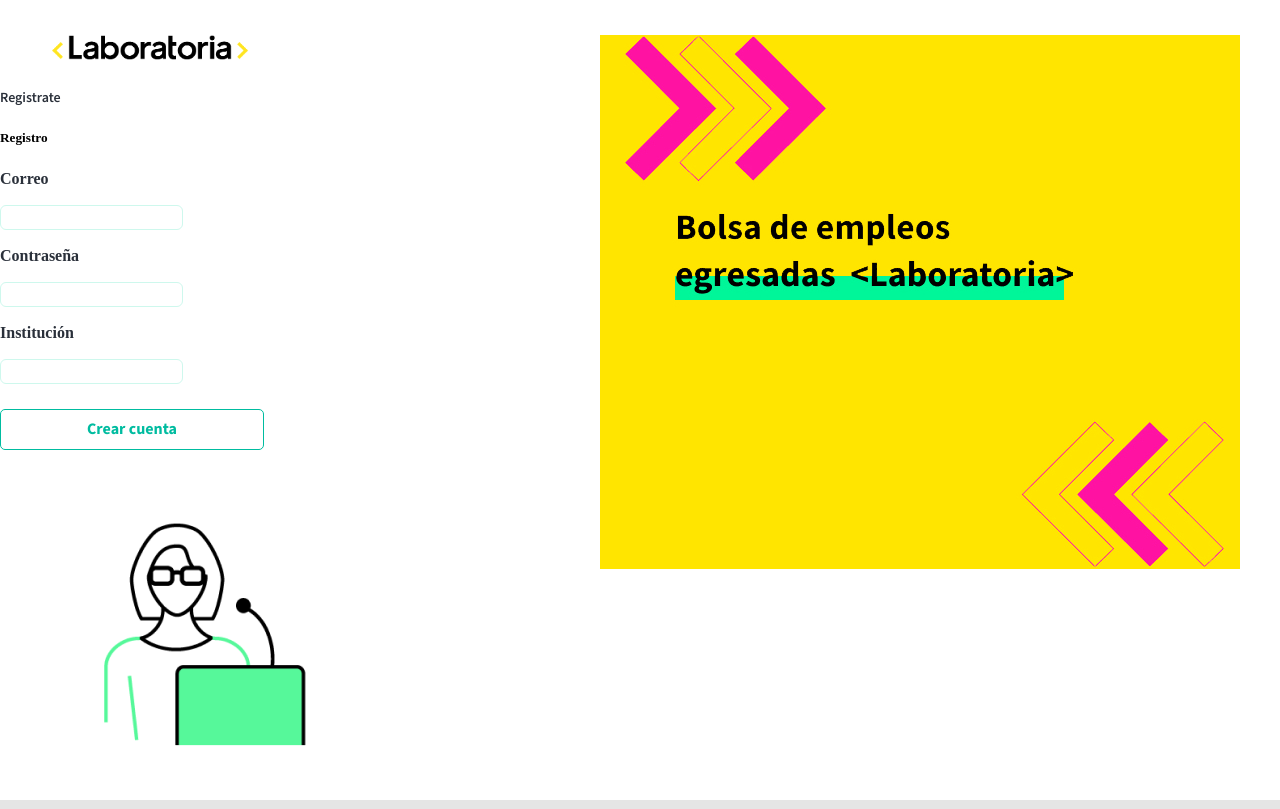
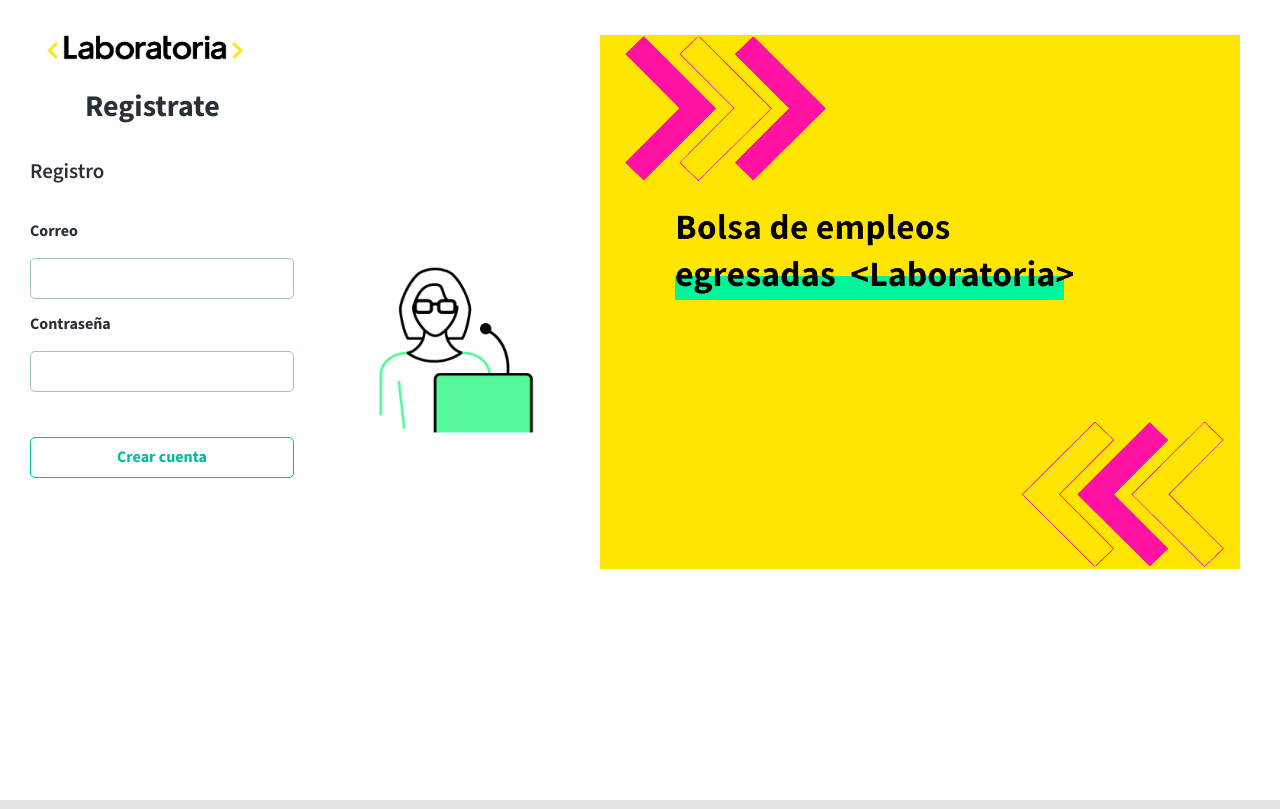
Before and after one commit to nataliabarriga/SCL011-Laborum-Postulante, a React (Create React App) app: page /Registro in a window 1280 px wide. Built offline with nearby package versions, Linux system fonts and the light colour scheme.

Commit message:
css registro

```diff
--- a/src/Component/Login.css
+++ b/src/Component/Login.css
@@ -2,34 +2,44 @@
 
 .container-principal {
   display: flex;
-  flex-direction: column;
+  flex-direction: row;
   background-color: white;
   width: 100%;
   height: 100vh;
 }
 
 .logoLaboratoria{
-    width: 230px;
-    margin-top: 10px;
-    margin-left: 35px;
+  width: 230px;
+  margin-top: 10px;
 }
 
-.container-left{
-  width: 350px;
+.container-lo{
+  width: 264px;
   margin-left: 30px;
   font-family: 'Mada';
   color: #2A303A;
 }
 
-.container-left h3 {
+.container-form {
+  font-style: normal;
+  font-weight: bold;
+  font-size: 16px;
+  line-height: 22px;
+
+}
+.container-title-login h3 {
   font-style: normal;
   font-weight: bold;
   font-size: 30px;
   line-height: 32px;
   text-align: left;
+  margin-left: 55px;
 }
 
-.container-left h5 {
+.container-title-login h5 {
+  font-family: 'Mada';
+  font-style: normal;
+  font-weight: bold;
   font-weight: 600;
   font-size: 21px;
   line-height: 27px;
@@ -70,10 +80,46 @@
     color: #00BCA0;
 }
 
+.btn-create-account-cuenta {
+  background-color: transparent;
+  border: 01px solid #00BCA0;
+  border-radius: 5px;
+  margin-left: 0px;
+  margin-top: 45px;
+  width: 264px;
+  height: 41px;
+  font-family: 'Mada';
+  font-style: normal;
+  font-weight: bold;
+  font-size: 16px;
+  color: #00BCA0;
+}
+
 .cuenta {
   display: flex;
   flex-direction: row;
 }
+
+.cuenta p {
+  margin-right: 3px;
+}
+
+.remember-me {
+  display: flex;
+  flex-direction: row;
+  justify-content: space-between;
+}
+
+.remember-me p {
+  font-family: 'Mada';
+  font-style: normal;
+  font-weight: 600;
+  font-size: 12px;
+}
+
+  .color {
+    color: #C78D00;
+  }
 
 .texto{
     font-family: 'Mada';
@@ -97,12 +143,18 @@
     text-decoration: none;
 
 }
-.cont-Img-Egresada{
+.cont-Img-Egresada,
+.cont-Img-Egresada-registro {
     position: absolute;
     width: 264px;
     height: 264px;
-    left: 320px;
+    left: 300px;
     top: 213px;
+}
+
+.cont-Img-Egresada-registro img {
+  width: 270px;
+  height: 264px;
 }
 
 .container-background{
--- a/src/Component/Login.js
+++ b/src/Component/Login.js
@@ -1,11 +1,11 @@
-import React from "react";
-import { withRouter, Link } from "react-router-dom";
-import firebase from "firebase";
-import "./Login.css";
-import logo from "../img/logo.png";
-import egresada from "../img/mono (1).png";
+import React from 'react';
+import { withRouter, Link } from 'react-router-dom';
+import firebase from 'firebase';
+import './Login.css';
+import logo from '../img/logo.png';
+import egresada from '../img/mono (1).png';
 import yellowBox from '../img/home-lab.jpg';
-import Registry from './registry'
+// import Registry from './registry'
 
 const Login = props => {
   const singIn = (email, password) => {
@@ -14,26 +14,26 @@
       .signInWithEmailAndPassword(email, password)
 
       .then(() => {
-        console.log("hola");
-        props.history.push("/Home");
+        console.log('hola');
+        props.history.push('/Home');
       })
 
-      .catch(function(error) {
+      .catch(function(error){
         // Handle error.
         console.log(error);
       });
   };
 
   const handleClick = () => {
-    let email = document.getElementById("Email").value;
-    let password = document.getElementById("Password").value;
+    let email = document.getElementById('Email').value;
+    let password = document.getElementById('Password').value;
     singIn(email, password);
-    console.log("hola", email);
+    console.log('Hola', email);
   };
 
   return (
     <div className="container-principal">
-      <div className='container-lo'>
+      <div className="container-lo">
         <div>
           <img src={logo} alt="logo laboratoria" className="logoLaboratoria" />
         </div>
@@ -51,7 +51,7 @@
               type="Email"
               placeholder="Ingrese Correo"
               className="form-control"
-            ></input>
+            />
           </div>
 
           <div className="col-md-3">
@@ -61,10 +61,13 @@
               type="Password"
               placeholder="Ingrese Clave"
               className="form-control"
-            ></input>
+            />
           </div>
 
-          <div >recuerdame -- olvidaste tu contraseña</div>
+          <div className="remember-me">
+            <p>Recuérdame</p>
+            <p className="color">¿Olvidaste tu contraseña?</p>
+          </div>
 
           <div className="col-md-3">
             <button className="btn-create-account" onClick={handleClick}>
@@ -72,19 +75,19 @@
             </button>
           </div>
 
-          <div>
-            <p className='texto'> no tienes cuenta
-           <Link to="/Registro" className='textoRegistry'>Registrate</Link></p>
+          <div className="cuenta">
+            <p className="texto">¿No tienes cuenta?</p>
+            <Link to="/Registro" className='textoRegistry'>Registrate</Link>
           </div>
         </form>
       </div>
 
-      <div className='cont-Img-Egresada'>
+      <div className="cont-Img-Egresada">
         <img src={egresada} alt="img laborum" className="img-Login" />
       </div>
 
       <div className="container-background">
-       <img src={yellowBox} alt='img Box' className='YellowBox'/>
+        <img src={yellowBox} alt="img Box" className="YellowBox" />
       </div>
 
     </div>
--- a/src/Component/registry.js
+++ b/src/Component/registry.js
@@ -1,9 +1,9 @@
 import React from 'react';
 import { auth } from '../ConfigFirebase/FirebaseInit';
-//import './registry.css';
 import logo from '../img/logo.png';
 import laborum from '../img/laborum.png';
 import yellowBox from '../img/home-lab.jpg';
+import './Login.css';
 
 class Registry extends React.Component {
     handleChange = e => {
@@ -56,26 +56,32 @@
 
     render() {
         return (
-            <div className="container-principal col-12">
-                <form className="container-form col-4" onSubmit={this.handleSubmit}>
-                    <div>
+            <div className="container-principal">
+                    <div className="container-lo">
                         <img src={logo} alt="logo laboratoria" className="logoLaboratoria" />
+
+                    <div className="container-title-login">
+                        <h3 className="registrate">Registrate</h3>
+                        <h5>Registro</h5>
+
                     </div>
-                    <div className="container-title-registry">
-                        <h3 className="registrate">Registrate</h3>
-                    </div>
-                    <h5 className="registro col-2">Registro</h5>
-                    <label className="title-label col-2" >Correo</label>
-                    <input onChange={this.handleChange} type="email" name="email" id="email" className="email" />
-                    <label className="title-label col-2" >Contraseña</label>
-                    <input onChange={this.handleChange} type="password" name="password" id="password" className="password" />
-                    <label className="title-label col-2" >Institución</label>
-                    <input onChange={this.handleChange} type="text" name="institution" id="institution" className="institution" />
-                    <button onClick={this.handleClick} id="btnRegistry" className="btn-create-account">Crear cuenta</button>
+
+                    <form className="container-form" onSubmit={this.handleSubmit}>
+                    <label className="title-label" >Correo</label>
+                    <input onChange={this.handleChange} type="email" name="email" id="email" className="form-control" />
+                    <label className="title-label">Contraseña</label>
+                    <input onChange={this.handleChange} type="password" name="password" id="password" className="form-control" />
+
+                    {/* <label className="title-label" >Institución</label>
+                    <input onChange={this.handleChange} type="text" name="institution" id="institution" className="form-control" /> */}
+                    <button onClick={this.handleClick} id="btnRegistry" className="btn-create-account-cuenta">Crear cuenta</button>
                 </form>
-                <div className="border col-3">
+                </div>
+
+                <div className="cont-Img-Egresada-registro">
                     <img src={laborum} alt="img laborum" className="img-laborum" />
                 </div>
+
                 <div className="container-background">
                     <img src={yellowBox} alt='img Box' className="YellowBox" />
                 </div>
```
